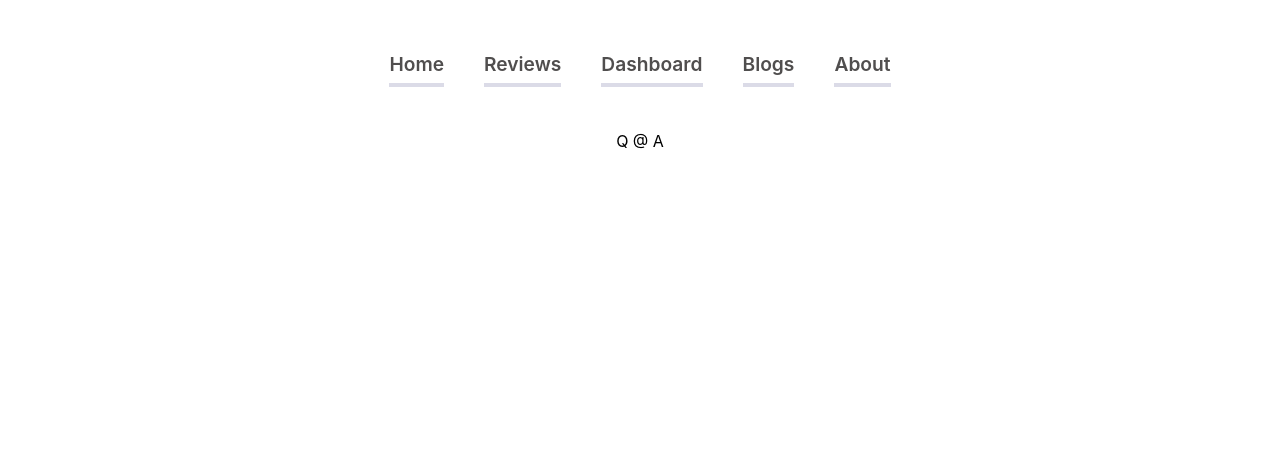
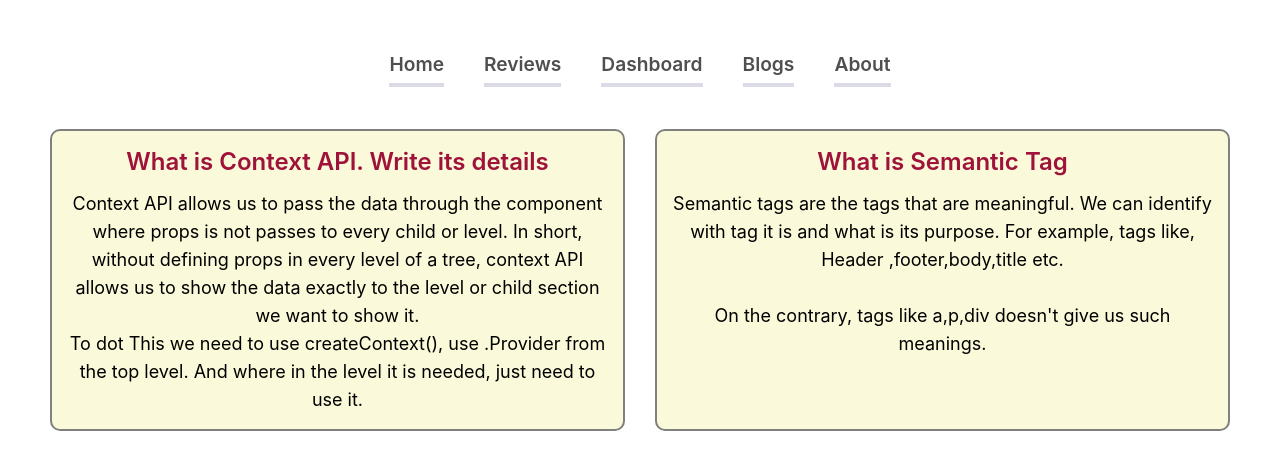
Before and after one commit to SabikunNaharTanha/Amazon-Forest-Customer-Review-Site, a React (Create React App) app: page /blogs in a window 1280 px wide. Shown: the top 470 px of the page. Built offline with nearby package versions, Linux system fonts and the light colour scheme.

Commit message:
blog added

```diff
--- /dev/null
+++ b/src/Hook/Footer/Footer.css
@@ -0,0 +1,6 @@
+.footer {
+    text-decoration: none;
+    color: white;
+    background-color: black;
+    padding: 30px;
+}
--- /dev/null
+++ b/src/Hook/Footer/Footer.js
@@ -0,0 +1,14 @@
+import React from 'react';
+import './Footer.css'
+
+const Footer = () => {
+    return (
+        <div className='footer'>
+            <h2>Contact:</h2>
+            <p>Email: <a href='/'>amazonforest@gmail.com</a></p>
+
+        </div>
+    );
+};
+
+export default Footer;
--- a/src/components/Blogs/Blogs.css
+++ b/src/components/Blogs/Blogs.css
@@ -0,0 +1,20 @@
+.blogs {
+    margin: 50px;
+    display: grid;
+    grid-template-columns: 1fr 1fr;
+    grid-gap: 30px;
+}
+
+.blog-1 {
+    border: 2px solid grey;
+    border-radius: 10px;
+    padding: 15px;
+    background-color: rgb(250, 250, 218);
+}
+
+.blog-2 {
+    border: 2px solid grey;
+    border-radius: 10px;
+    padding: 15px;
+    background-color: rgb(250, 250, 218);
+}
--- a/src/components/Blogs/Blogs.js
+++ b/src/components/Blogs/Blogs.js
@@ -1,9 +1,19 @@
 import React from 'react';
+import './Blogs.css'
 
 const Blogs = () => {
     return (
-        <div>
-            <h2>Q @ A</h2>
+        <div className='blogs'>
+            <div className='blog-1'>
+                <h2 className='text-2xl text-rose-800 font-semibold mb-3'>What is Context API. Write its details</h2>
+                <p className='text-lg'>Context API allows us to pass the data through the component where props is not passes to every child or level. In short, without defining props in every level of a tree, context API allows us to show the data exactly to the level or child section we want to show it. <br /> To dot This we need to use createContext(), use .Provider from the top level. And where in the level it is needed, just need to use it.</p>
+            </div>
+            <div className='blog-2'>
+                <h2 className='text-2xl text-rose-800 font-semibold mb-3'>What is Semantic Tag</h2>
+                <p className='text-lg'>Semantic tags are the tags that are meaningful. We can identify with tag it is and what is its purpose. For example, tags like, Header ,footer,body,title etc.
+                    <br /><br />
+                    On the contrary, tags like a,p,div doesn't give us such meanings.</p>
+            </div>
         </div>
     );
 };
```
